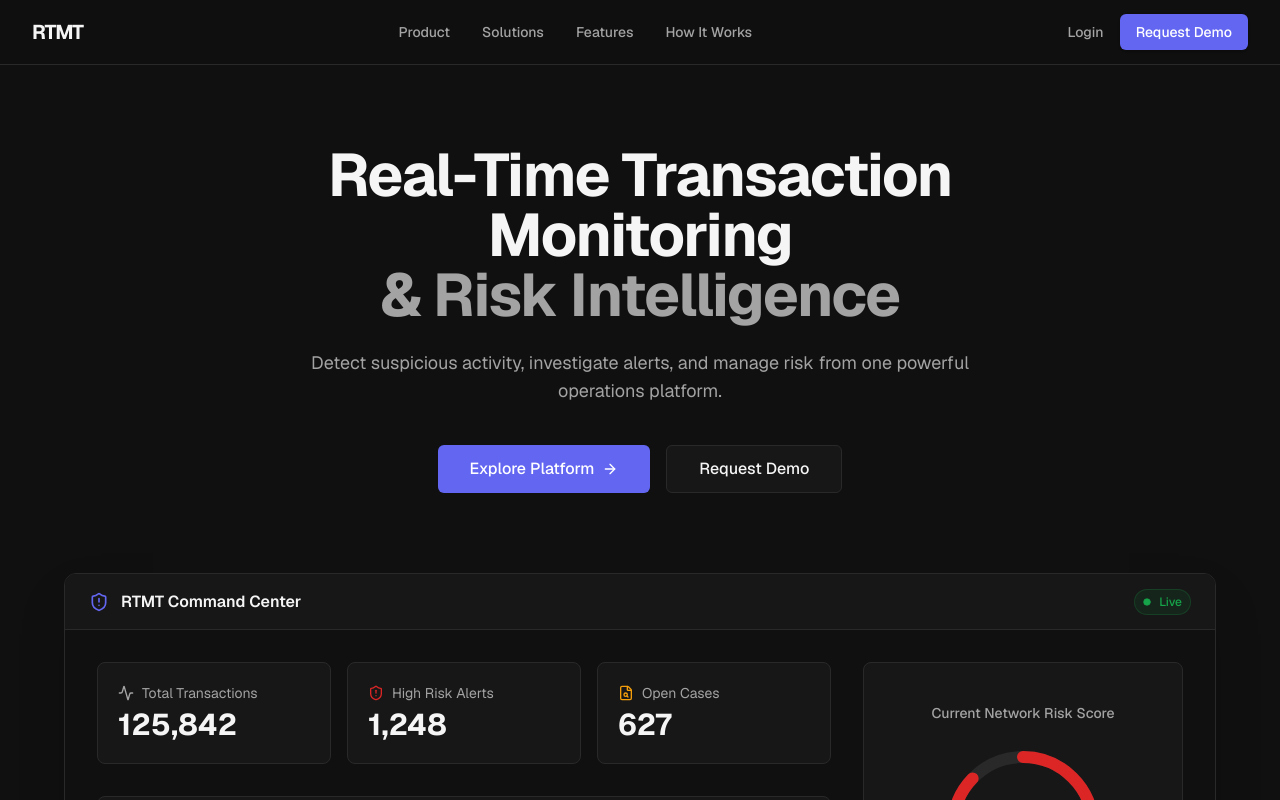
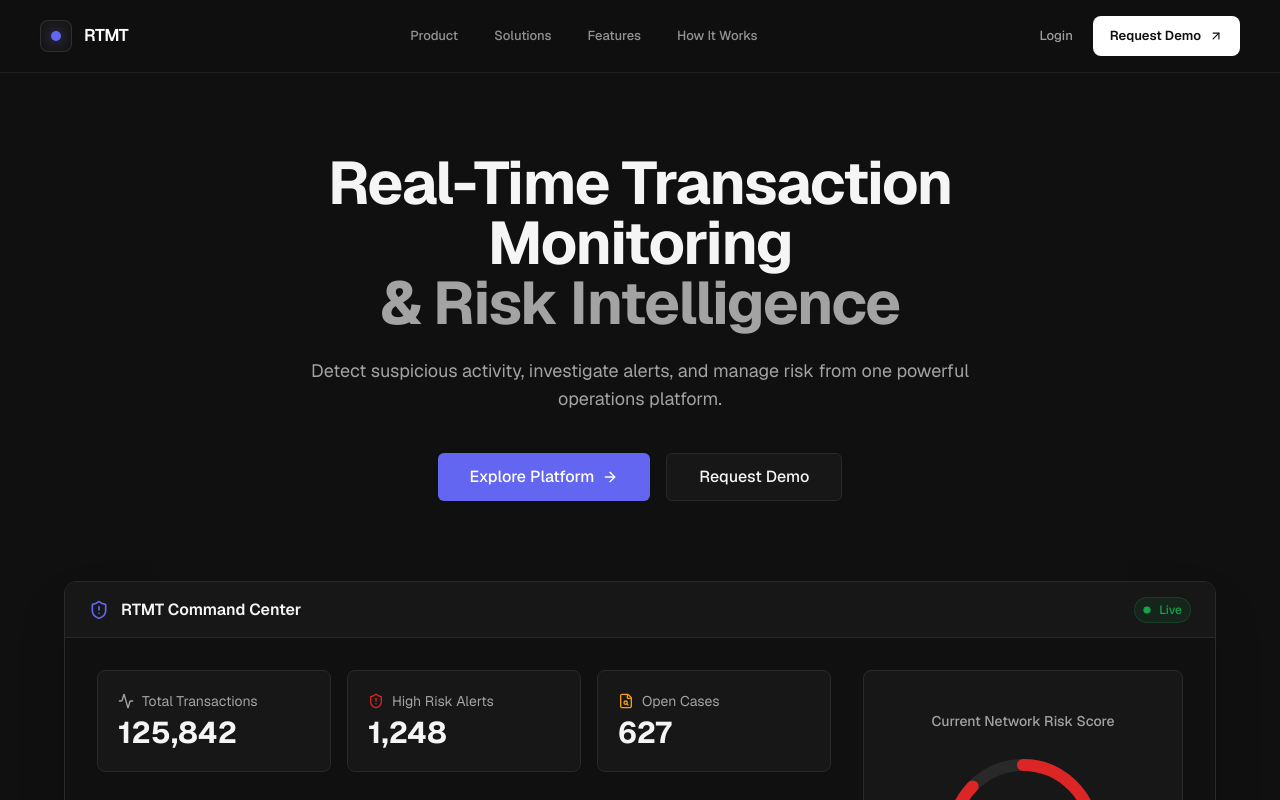
Before and after one commit to 0xkid-root/RTTMT-Ui, a Next.js app: page / in a window 1280 px wide. Shown: the top 800 px of the page. Built offline with nearby package versions, Linux system fonts and the light colour scheme.

Commit message:
feat(header): implement premium dark theme navigation

```diff
--- a/src/features/landing/components/landing-header.tsx
+++ b/src/features/landing/components/landing-header.tsx
@@ -1,46 +1,104 @@
 import Link from 'next/link';
-import { Menu } from 'lucide-react';
+import { ArrowUpRight, Menu } from 'lucide-react';
 import { MAIN_NAV } from '../data/landing-content';
 
 export function LandingHeader() {
   return (
-    <header className="sticky top-0 z-50 w-full border-b border-border bg-background/80 backdrop-blur supports-[backdrop-filter]:bg-background/60 text-foreground">
-      <div className="container mx-auto flex h-16 items-center justify-between px-4 sm:px-8">
-        <div className="flex items-center gap-2">
-          <Link href="/" className="flex items-center space-x-2">
-            <span className="text-xl font-bold tracking-tighter">RTMT</span>
-          </Link>
-        </div>
+    <header className="sticky top-0 z-50 w-full border-b border-white/[0.06] bg-[#101010]/90 backdrop-blur-xl">
+      <div className="mx-auto flex h-[72px] max-w-[1400px] items-center justify-between px-5 sm:px-8 lg:px-10">
 
-        {/* Desktop Nav */}
-        <nav className="hidden md:flex items-center gap-8 text-sm font-medium text-text-secondary">
+        {/* Logo */}
+        <Link
+          href="/"
+          className="group flex items-center gap-3"
+        >
+          <div className="flex h-8 w-8 items-center justify-center rounded-lg border border-white/10 bg-white/[0.04]">
+            <div className="h-2.5 w-2.5 rounded-full bg-[#6366F1] shadow-[0_0_12px_rgba(99,102,241,0.5)]" />
+          </div>
+
+          <span className="text-[17px] font-semibold tracking-[-0.02em] text-white">
+            RTMT
+          </span>
+        </Link>
+
+        {/* Desktop Navigation */}
+        <nav className="hidden items-center gap-1 md:flex">
           {MAIN_NAV.map((item) => (
             <Link
               key={item.label}
               href={item.href}
-              className="transition-colors hover:text-foreground"
+              className="
+                rounded-md px-4 py-2
+                text-[13px] font-medium
+                text-white/55
+                transition-all duration-200
+                hover:bg-white/[0.04]
+                hover:text-white
+              "
             >
               {item.label}
             </Link>
           ))}
         </nav>
 
-        <div className="hidden md:flex items-center gap-4">
-          <Link href="/login" className="text-sm font-medium hover:text-foreground text-text-secondary transition-colors">
+        {/* Right Actions */}
+        <div className="hidden items-center gap-5 md:flex">
+          <Link
+            href="/login"
+            className="
+              text-[13px] font-medium
+              text-white/60
+              transition-colors
+              hover:text-white
+            "
+          >
             Login
           </Link>
+
           <Link
             href="/demo"
-            className="inline-flex h-9 items-center justify-center rounded-md bg-primary px-4 py-2 text-sm font-medium text-primary-foreground shadow transition-colors hover:bg-primary/90"
+            className="
+              group inline-flex h-10 items-center gap-2
+              rounded-lg
+              border border-white/10
+              bg-white
+              px-4
+              text-[13px] font-semibold
+              text-[#101010]
+              transition-all duration-200
+              hover:bg-white/90
+            "
           >
             Request Demo
+
+            <ArrowUpRight
+              className="
+                h-3.5 w-3.5
+                transition-transform duration-200
+                group-hover:-translate-y-0.5
+                group-hover:translate-x-0.5
+              "
+            />
           </Link>
         </div>
 
-        {/* Mobile Nav Toggle */}
-        <button className="inline-flex items-center justify-center rounded-md p-2 text-text-secondary hover:bg-surface-elevated hover:text-foreground md:hidden">
-          <Menu className="h-5 w-5" />
-          <span className="sr-only">Toggle menu</span>
+        {/* Mobile */}
+        <button
+          type="button"
+          aria-label="Open navigation menu"
+          className="
+            flex h-9 w-9 items-center justify-center
+            rounded-lg
+            border border-white/10
+            bg-white/[0.03]
+            text-white/70
+            transition
+            hover:bg-white/[0.07]
+            hover:text-white
+            md:hidden
+          "
+        >
+          <Menu className="h-[18px] w-[18px]" />
         </button>
       </div>
     </header>
```
